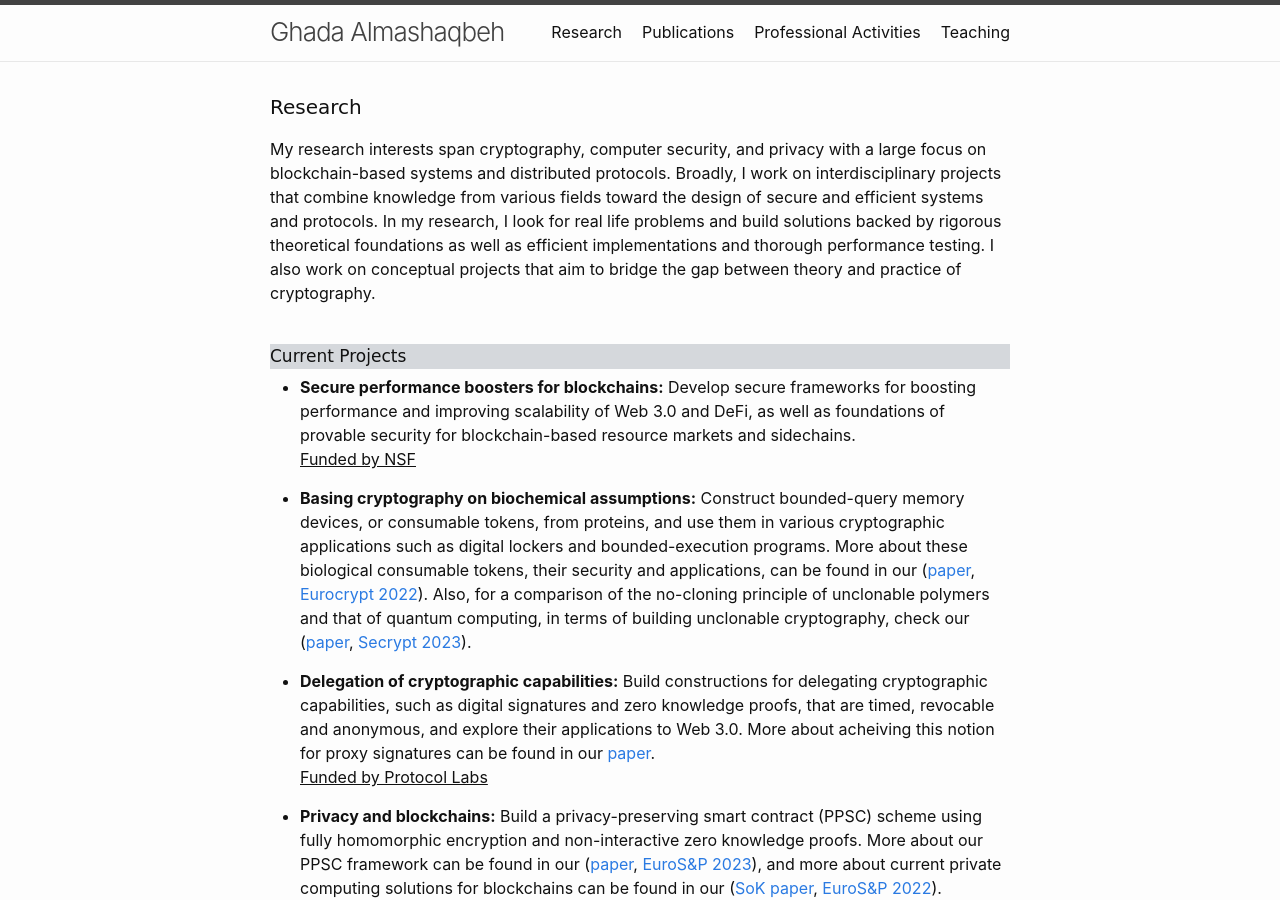
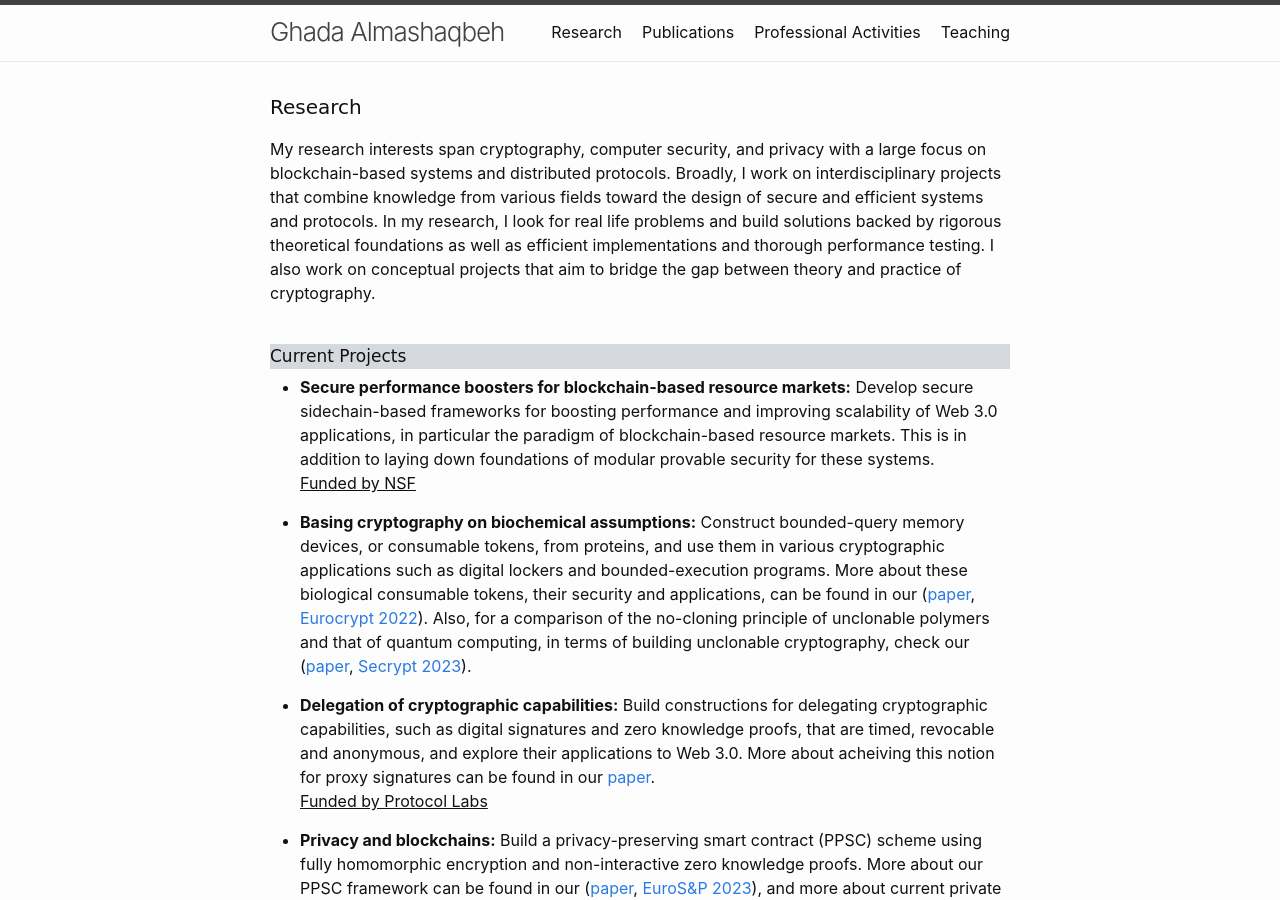
Before and after one commit to GhadaAlmashaqbeh/GhadaAlmashaqbeh.github.io, a Jekyll site: the page built from 01-research.md, in a window 1280 px wide and 900 px high. Built offline with Jekyll 4.4.1, drawn with Linux system fonts in a browser that asks for light colours.

Commit message:
edit research

```diff
--- a/01-research.md
+++ b/01-research.md
@@ -13,7 +13,7 @@
 
 <div style="font-family: 'Comic Sans MS'; font-size:17px; background-color:rgb(213, 216, 220);margin-bottom:6px;">Current Projects</div>
 
-* **Secure performance boosters for blockchains:** Develop secure frameworks for boosting performance and improving scalability of Web 3.0 and DeFi, as well as foundations of provable security for blockchain-based resource markets and sidechains. <br/>
+* **Secure performance boosters for blockchain-based resource markets:** Develop secure sidechain-based frameworks for boosting performance and improving scalability of Web 3.0 applications, in particular the paradigm of blockchain-based resource markets. This is in addition to laying down foundations of modular provable security for these systems. <br/>
 <u>Funded by NSF<u/>
 
 * **Basing cryptography on biochemical assumptions:** Construct bounded-query memory devices, or consumable tokens, from proteins, and use them in various cryptographic applications such as digital lockers and bounded-execution programs. More about these biological consumable tokens, their security and applications, can be found in our ([paper](https://link.springer.com/chapter/10.1007/978-3-031-06944-4_26), [Eurocrypt 2022](https://eurocrypt.iacr.org/2022/)). Also, for a comparison of the no-cloning principle of unclonable polymers and that of quantum computing, in terms of building unclonable cryptography, check our ([paper](https://eprint.iacr.org/2023/702), [Secrypt 2023](https://secrypt.scitevents.org/)).
```
